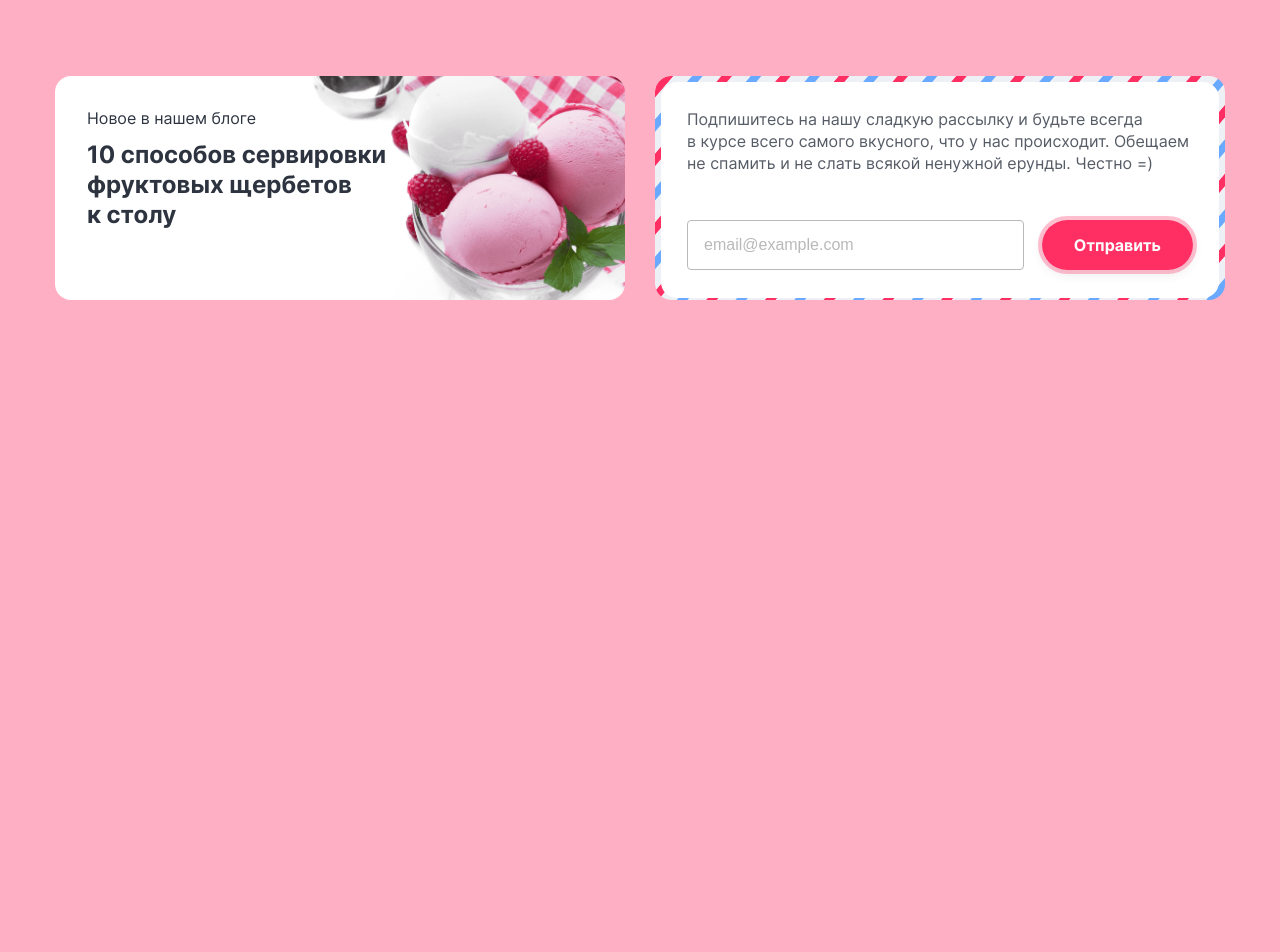
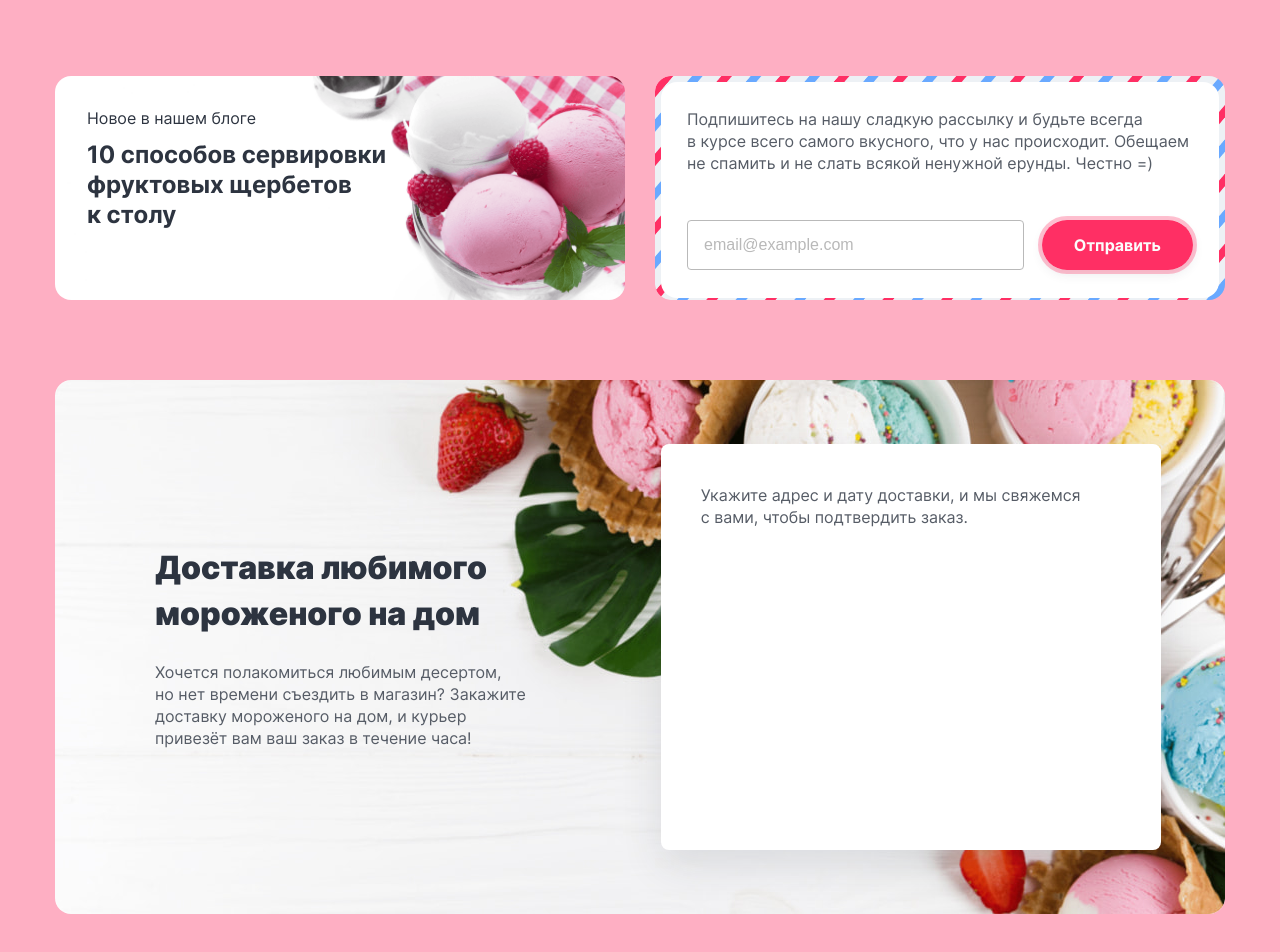
Before and after one commit to htmlacademy-htmlcss/2303173-gllacy-36, a plain HTML site: page index.html in a window 1280 px wide. Shown: the part 1723-2675 px from the top of the page. Before the commit the page ends 2023 px from the top, so only its background shows below. Drawn offline with Linux system fonts and the light colour scheme.

Commit message:
Create delivery form

```diff
--- a/index.html
+++ b/index.html
@@ -251,6 +251,7 @@
     </section>
 
     <section class="news">
+
       <div class="news__banner">
         <p class="text-small">Новое в нашем блоге</p>
         <h3 class="title-m">10 способов сервировки<br> фруктовых щербетов<br> к столу</h3>
@@ -270,5 +271,22 @@
 
     </section>
 
+    <section class="delivery">
+
+      <div class="delivery__description">
+        <h2 class="title-l">Доставка любимого<br> мороженого на дом</h2>
+        <p class="text-medium">Хочется полакомиться любимым десертом,<br> но нет времени съездить в магазин? Закажите<br> доставку мороженого на дом, и курьер<br> привезёт вам ваш заказ в течение часа!</p>
+      </div>
+
+      <div class="delivery-form__background">
+        <p class="text-medium">Укажите адрес и дату доставки, и мы свяжемся<br> с вами, чтобы подтвердить заказ.</p>
+      </div>
+
+    </section>
+
+    <section class="feedback">
+
+    </section>
+
   </body>
 </html>
--- a/styles/style.css
+++ b/styles/style.css
@@ -641,7 +641,7 @@ body {
 
   border-radius: 4px;
   border: 1px solid var(--basic-neutral);
-  box-sizing: border-box;
+  box-sizing: content-box;
   padding: 14px 0 14px 16px;
 
   font-style: normal;
@@ -673,8 +673,7 @@ body {
 }
 
 .mailing__input:focus {
-  border: 2px solid #2D3440;
-  padding: 13px 0 13px 16px;
+  outline: 1px solid #2D3440;
 }
 
 .mailing__input:focus::placeholder {
@@ -685,3 +684,56 @@ body {
 
   color: var(--basic-extra-dark);
 }
+
+
+/* Форма доставки */
+
+.delivery {
+  max-width: 1170px;
+  height: 534px;
+  margin: 0 auto;
+  margin-top: 80px;
+  box-sizing: border-box;
+  padding: 64px 64px 64px 100px;
+
+  background: url(/assets/deliverybackground.jpg);
+  background-size: cover;
+
+  border-radius: 16px;
+
+  display: flex;
+  gap: 135px;
+}
+
+.delivery__description {
+  display: flex;
+  justify-content: center;
+  flex-direction: column;
+
+  gap: 24px;
+}
+
+.delivery-form__background {
+  height: 406px;
+  width: 500px;
+
+  background: var(--basic-white);
+  box-shadow: 0 15px 40px rgba(45, 52, 64, 0.12);
+
+  box-sizing: border-box;
+  border-radius: 8px;
+
+  padding: 40px 40px 42px 40px;
+}
+
+
+/* Фидбек */
+
+.feedback {
+  max-width: 1170px;
+  margin: 0 auto;
+  height: 492px;
+
+  padding: 64px;
+
+}
```
